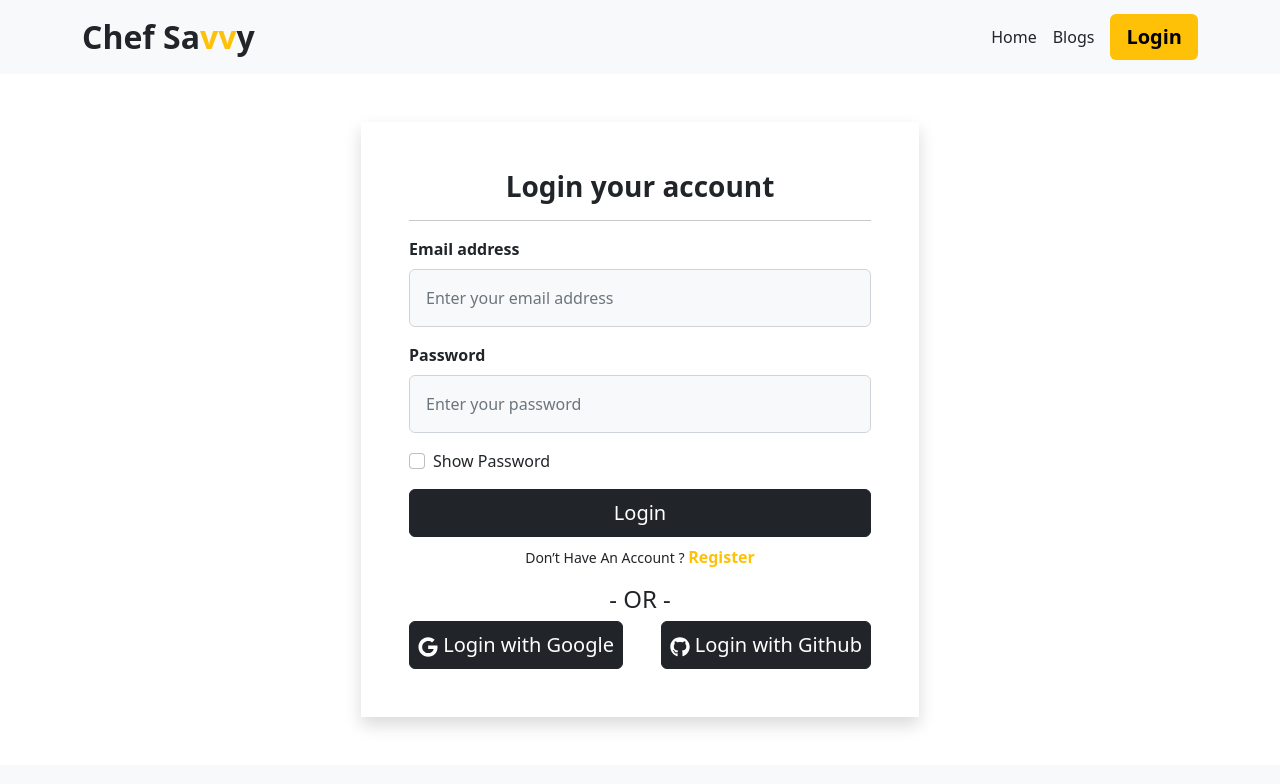
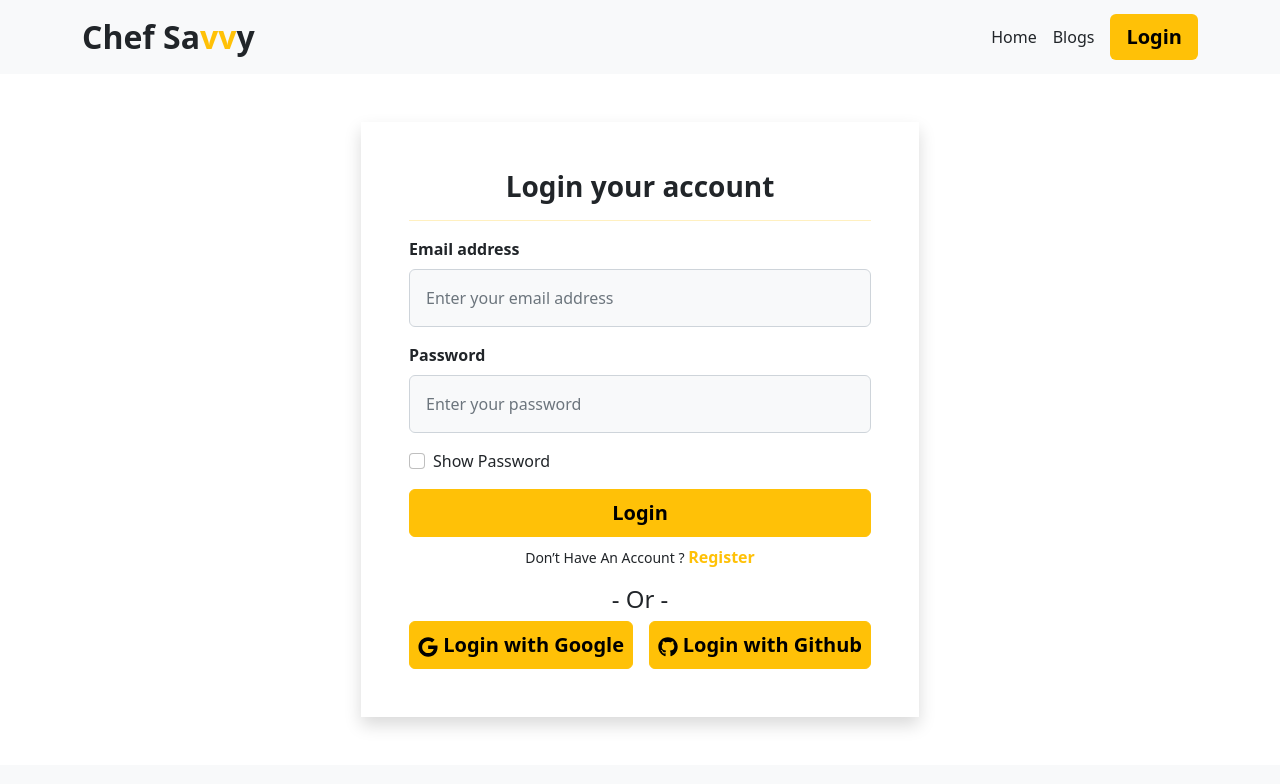
Before and after one commit to robiulXhasan/chef-recipe-client, a React (Vite) app: page /login in a window 1280 px wide. Shown: the top 784 px of the page. Built offline with nearby package versions, Linux system fonts and the light colour scheme; no server answers.

Commit message:
login register page button color change

```diff
--- a/src/Pages/Login/Login.jsx
+++ b/src/Pages/Login/Login.jsx
@@ -62,7 +62,7 @@ const Login = () => {
       <ToastContainer />
       <div className="mx-auto w-50 my-5 p-5 shadow bg-white">
         <h3 className="text-center fw-bold">Login your account</h3>
-        <hr />
+        <hr className="text-warning " />
         <Form onSubmit={handleLogin}>
           <Form.Group className="mb-3">
             <Form.Label className="fw-semibold">Email address</Form.Label>
@@ -88,7 +88,7 @@ const Login = () => {
           <Form.Group className="mb-3">
             <Form.Check onClick={managePassword} type="checkbox" label="Show Password" />
           </Form.Group>
-          <Button variant="dark" type="submit" className="w-100 p-2 fs-5">
+          <Button variant="warning" type="submit" className="w-100 fw-semibold p-2 fs-5">
             Login
           </Button>
         </Form>
@@ -101,12 +101,22 @@ const Login = () => {
         <p>
           <small className="text-danger">{error}</small>
         </p>
-        <h4 className="text-center">- OR -</h4>
+        <h4 className="text-center">- Or -</h4>
         <div className="d-flex  justify-content-between ">
-          <Button onClick={handleGoogleLogin} variant="dark" type="submit" className=" p-2 fs-5  ">
+          <Button
+            onClick={handleGoogleLogin}
+            variant="warning"
+            type="submit"
+            className="fw-semibold p-2 fs-5  "
+          >
             <FaGoogle /> Login with Google
           </Button>
-          <Button onClick={handleGithubLogin} variant="dark" type="submit" className=" p-2 fs-5">
+          <Button
+            onClick={handleGithubLogin}
+            variant="warning"
+            type="submit"
+            className="fw-semibold p-2 fs-5"
+          >
             <FaGithub /> Login with Github
           </Button>
         </div>
--- a/src/Pages/Register/Register.jsx
+++ b/src/Pages/Register/Register.jsx
@@ -1,6 +1,6 @@
 import React, { useContext, useState } from "react";
 import { Button, Container, Form } from "react-bootstrap";
-import {  toast } from "react-toastify";
+import { toast } from "react-toastify";
 import { Link, useNavigate } from "react-router-dom";
 import { AuthContext } from "../../Providers/AuthProvider";
 
@@ -46,10 +46,9 @@ const Register = () => {
   };
   return (
     <Container>
-
       <div className="mx-auto w-50 my-5 p-5 shadow bg-white">
         <h3 className="text-center fw-bold">Register your account</h3>
-        <hr />
+        <hr className="text-warning" />
         <Form onSubmit={handleRegister}>
           <Form.Group className="mb-3">
             <Form.Label className="fw-semibold">Your Name</Form.Label>
@@ -92,7 +91,7 @@ const Register = () => {
               required
             />
           </Form.Group>
-          <Button variant="dark" type="submit" className="w-100 p-2 fs-5">
+          <Button variant="warning" type="submit" className="w-100 p-2 fs-5">
             Register
           </Button>
         </Form>
```
